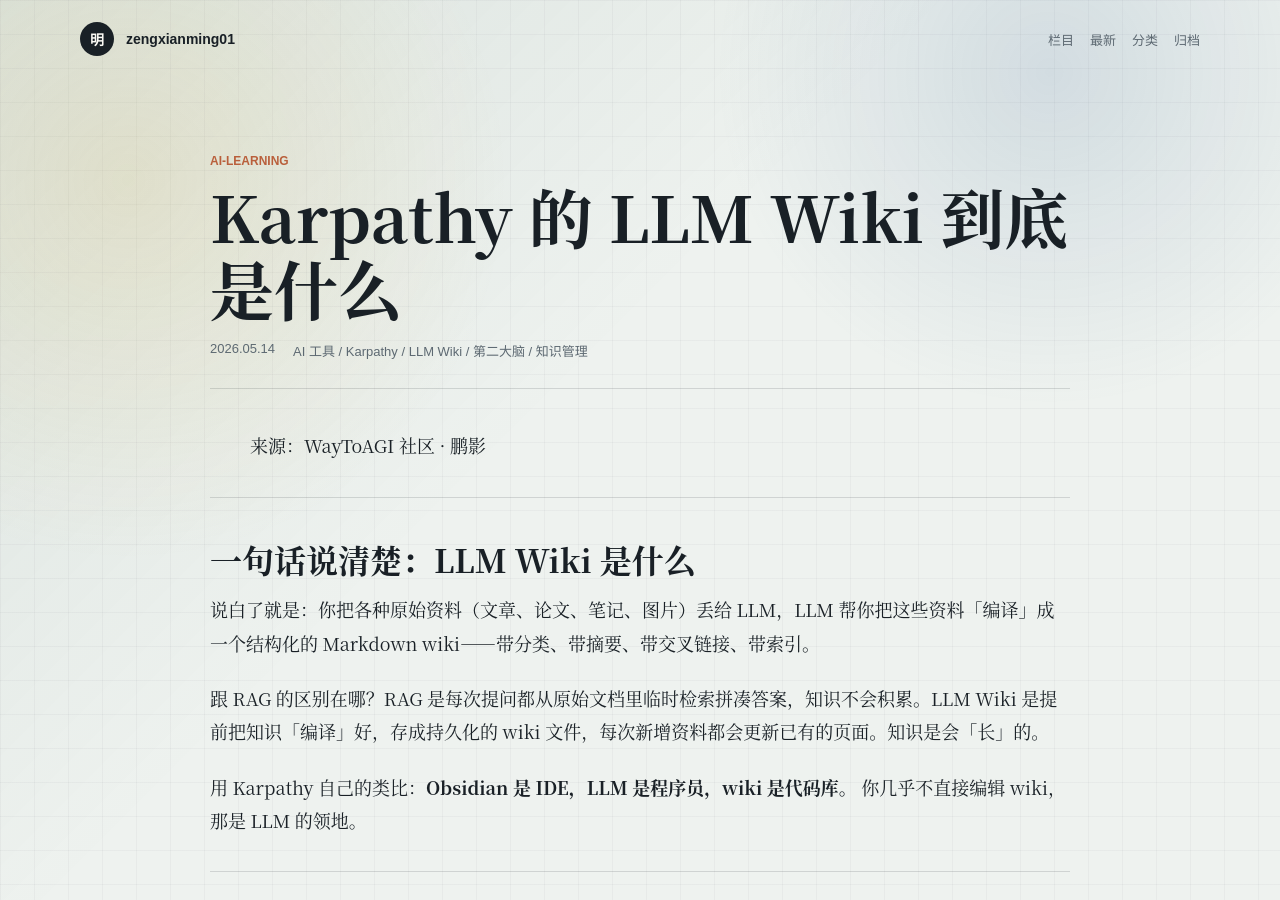
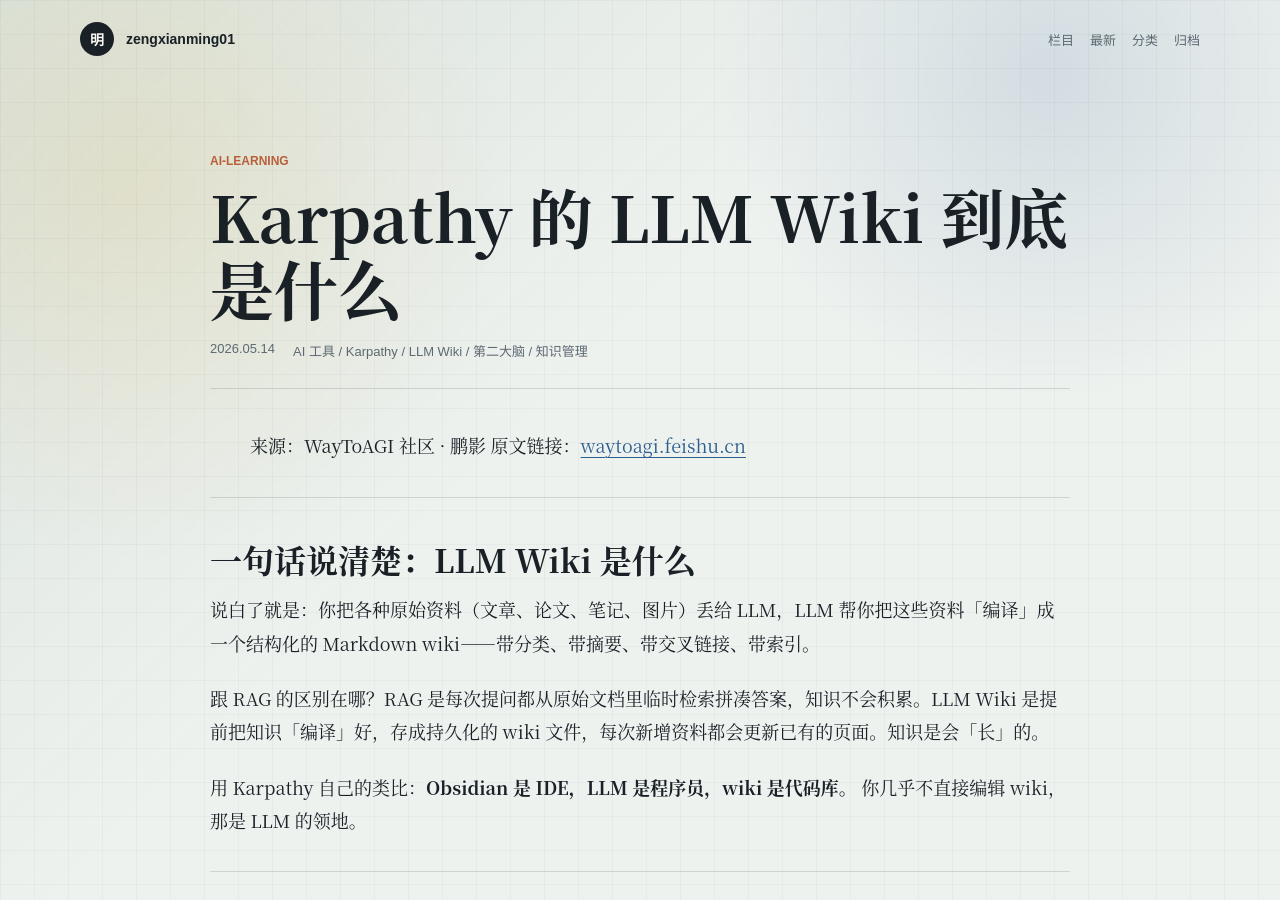
Before and after one commit to zengxianming01/zengxianming01.github.io, a Jekyll site: the page built from _posts/2026-05-14-karpathy-llm-wiki.md, in a window 1280 px wide and 900 px high. Built offline with Jekyll 4.4.1, drawn with Linux system fonts in a browser that asks for light colours.

Commit message:
[ADD] 添加原文引用

```diff
--- a/_posts/2026-05-14-karpathy-llm-wiki.md
+++ b/_posts/2026-05-14-karpathy-llm-wiki.md
@@ -15,6 +15,7 @@
 ---
 
 > 来源：WayToAGI 社区 · 鹏影
+> 原文链接：[waytoagi.feishu.cn](https://waytoagi.feishu.cn/wiki/EZvBw7pJ6iFxMVkeaoZc2TRdnil?from=space_search)
 
 ---
 
```
